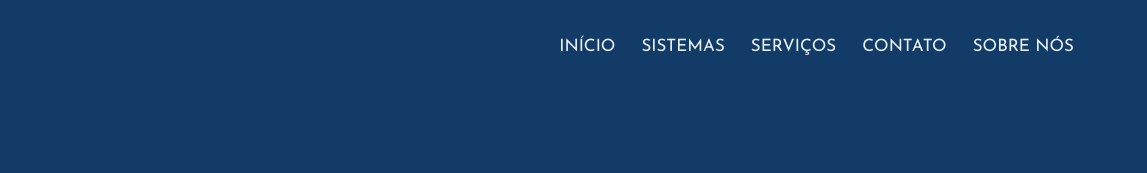
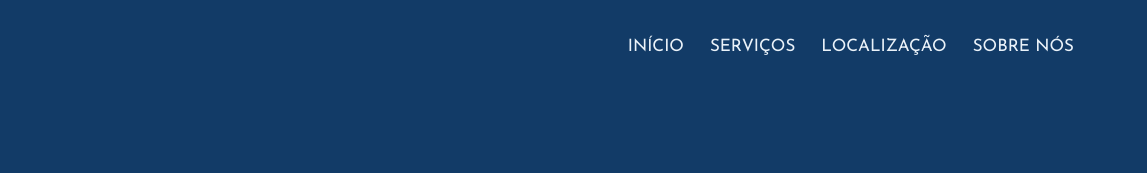
Before and after one commit to heitorborges2010/Trabalho-Final-Web, a plain HTML site: page inicio.html in a window 1280 px wide. Shown: the top 173 px of the page, 133-1280 px from the left. Drawn offline with Linux system fonts and the light colour scheme.

Commit message:
atualizando a parte das abas para o modelo final
.

```diff
--- a/inicio.html
+++ b/inicio.html
@@ -17,9 +17,8 @@
 	<nav id="menu">
 			<ol type="I" start="8">
 				<li><a href="inicio.html" class="ativo">Início</a></li>
-				<li><a href="Sistemas.html">Sistemas</a></li>
 				<li><a href="servicos.html">Serviços</a></li>
-				<li><a href="Contato.html">Contato</a></li>
+				<li><a href="localizacao.html">Localização</a></li>
 				<li><a href="sobre nos.html">Sobre Nós</a></li>
 			</ol>
 		</nav>
```
